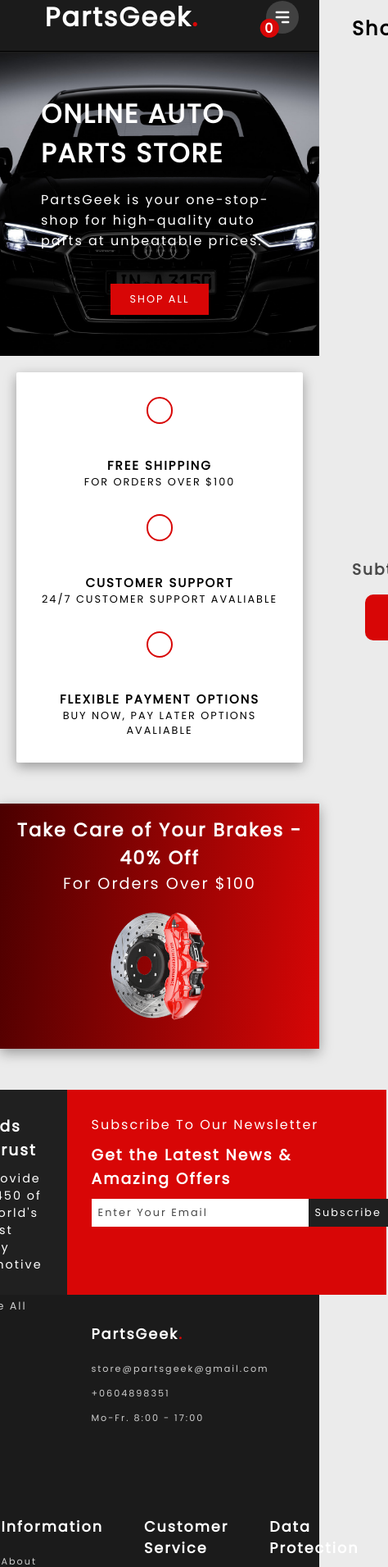
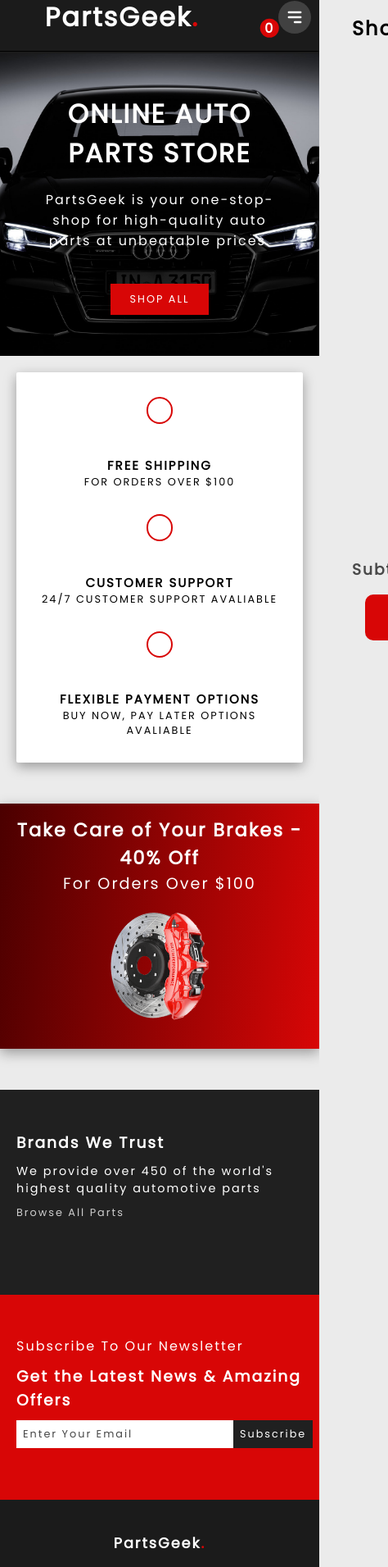
Before and after one commit to Eternum101/shopping-cart, a React (Vite) app: page / in a window 390 px wide. Shown: the part 23-1934 px from the top of the page at 82% size, 474 px wide, since content can reach past the window. Built offline with nearby package versions, Linux system fonts and the light colour scheme; some icons are missing.

Commit message:
Modified Styling in Footer, Home, Index, Navbar, PartDetails, & Store.css Modified Layout in Footer.jsx & App.jsx

```diff
--- a/src/App.jsx
+++ b/src/App.jsx
@@ -10,9 +10,9 @@
 function App() {
   return (
   <ShoppingCartProvider>
-    <>
+    <div className="app-container">
     <Navbar />
-    <div>
+    <div className="content">
       <Routes>
         <Route path="/" element={<Home />} />
         <Route path="/store" element={<Store />} />
@@ -21,7 +21,7 @@
       </Routes>
     </div>
     <Footer />
-    </>
+    </div>
   </ShoppingCartProvider>
   )
 }
--- a/src/components/Footer.jsx
+++ b/src/components/Footer.jsx
@@ -75,12 +75,6 @@
                             <a>Complaints</a>
                         </li>
                     </ul>
-                    <ul className='footer-part'>
-                        <h3>Data Protection</h3>
-                        <li>
-                            <a></a>
-                        </li>
-                    </ul>
                     </div>
                 </div>
             </div>
--- a/src/styles/Footer.css
+++ b/src/styles/Footer.css
@@ -1,7 +1,8 @@
 footer {
-    padding: 15px;
+    padding: 20px;
     background-color: #1b1b1b;
     color: white;
+    width: 100%;
 }
 
 footer h3 {
@@ -16,15 +17,14 @@
 .footer-links {
     display: flex;
     justify-content: center;
+    margin-top: 20px;
     gap: 50px;
-    padding-left: 50px;
-    margin-top: 35px;
 }
 
 .footer-part {
     display: flex;
     flex-direction: column;
-    gap: 5px;
+    align-items: center;
 }
 
 .footer-right {
@@ -37,7 +37,7 @@
 }
 
 .footer-part a {
-    font-size: 0.7rem;
+    font-size: 0.8rem;
 }
 
 .social-links {
@@ -58,7 +58,9 @@
     .footer-links {
         flex-direction: column;
         align-items: center;
-        margin-top: 20px;
     }
 
+    footer {
+        text-align: center;
+    }
 }
--- a/src/styles/Home.css
+++ b/src/styles/Home.css
@@ -27,10 +27,12 @@
 .image-container h2 {
     font-size: 3rem;
     font-weight: bold;
+    text-align: center;
 }
 
 .image-container p {
     font-size: 1.1rem;
+    text-align: center;
 }
 
 .shop-btn {
@@ -248,12 +250,18 @@
         text-align: center;
     }
 
+    .offers-container {
+        display: flex;
+        flex-direction: column;
+    }
+
     .trust-container, .latest-container {
-        padding: 20px;
+        padding: 10px;
     }
 
     .trust-info, .latest-info {
         padding: 10px;
+        margin-top: 30px;
     }
 
     .trust-info a {
--- a/src/styles/Index.css
+++ b/src/styles/Index.css
@@ -10,7 +10,18 @@
 
 body {
     background-color: #ebebeb;
+}
+
+.app-container {
     display: flex;
     flex-direction: column;
     min-height: 100vh;
 }
+
+.content {
+    flex: 1 0 auto;
+}
+
+footer {
+    flex-shrink: 0;
+}
--- a/src/styles/Navbar.css
+++ b/src/styles/Navbar.css
@@ -107,7 +107,7 @@
     transition: background-color 0.2s ease-in-out;
     position: absolute;
     top: 50%;
-    right: 25px;
+    right: 10px;
     transform: translateY(-50%);
     display: none;
 }
--- a/src/styles/PartDetails.css
+++ b/src/styles/PartDetails.css
@@ -19,8 +19,7 @@
 }
 
 .part-info h2 {
-  font-size: 24px;
-  margin: 0;
+  font-size: 1.8rem;
 }
 
 .part-price {
--- a/src/styles/Store.css
+++ b/src/styles/Store.css
@@ -57,6 +57,7 @@
   margin: 10px 0;
   margin-top: 30px;
   color: black;
+  text-align: center;
 }
 
 .part-card p {
```
